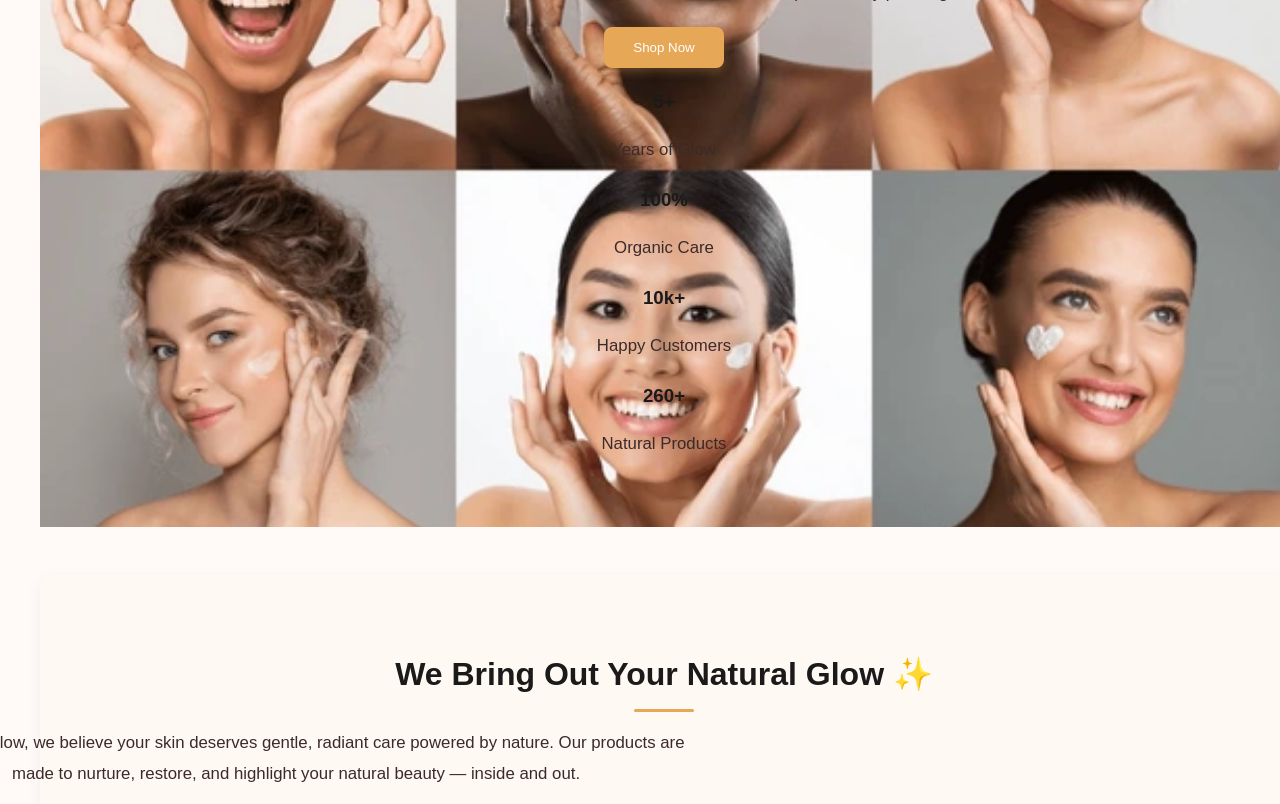
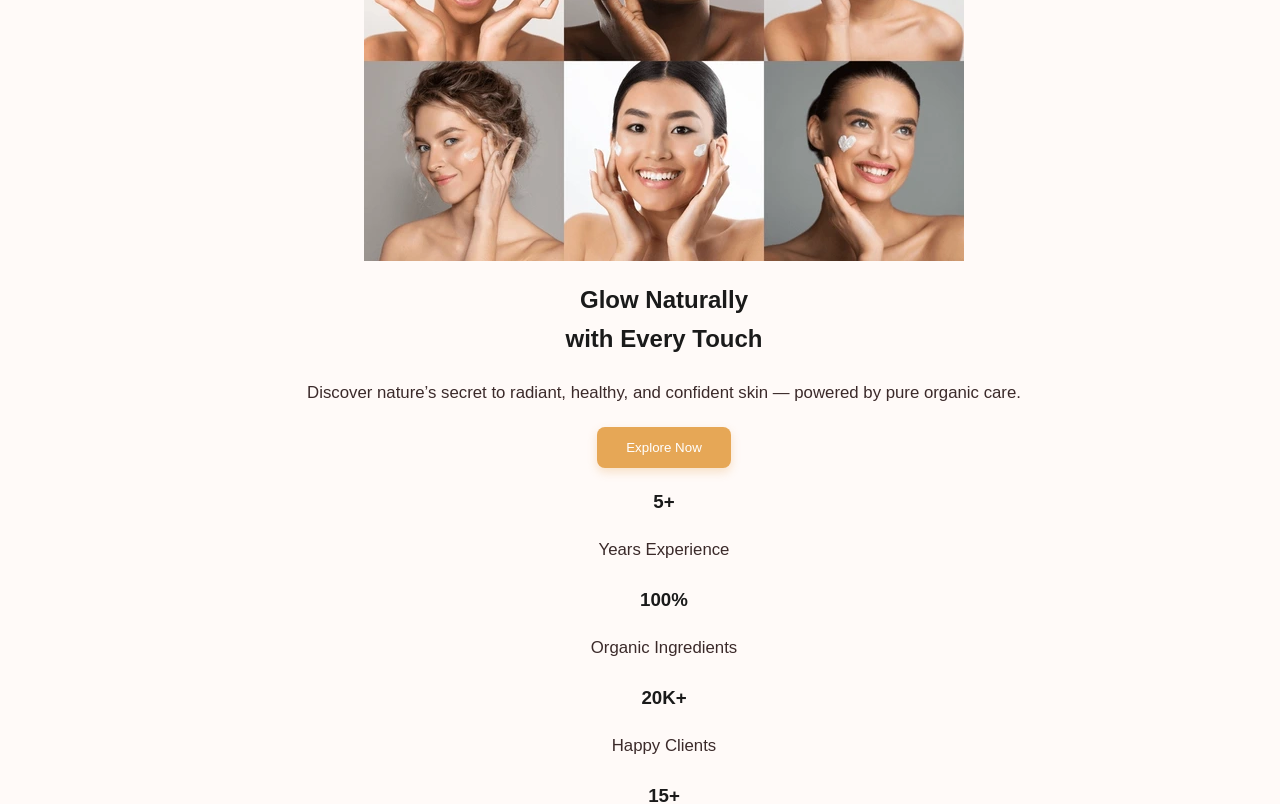
Before and after one commit to evalinenkirote890-eve/natural-glow, a React (Vite) app in the folder natural-glow/: page / in a window 1280 px wide. Shown: the part 440-1244 px from the top of the page. Built offline with nearby package versions, Linux system fonts and the light colour scheme.

Commit message:
added lazylonding for src images on testimonials,about section ,and hero section

```diff
--- a/natural-glow/src/components/common/Testimonials.jsx
+++ b/natural-glow/src/components/common/Testimonials.jsx
@@ -1,4 +1,5 @@
 import React from "react";
+import { motion } from "framer-motion";
 import { Star } from "lucide-react";
 import customerImg from "../../assets/images/customer.jpg";
 
@@ -6,36 +7,69 @@ const Testimonials = () => {
   return (
     <section id="testimonials" className="py-20 bg-rose-50">
       <div className="container mx-auto px-6 text-center">
-        <h2 className="text-3xl font-bold text-gray-800 mb-10">
+        {/* 🌸 Section Heading */}
+        <motion.h2
+          className="text-3xl font-bold text-gray-800 mb-10"
+          initial={{ opacity: 0, y: -30 }}
+          whileInView={{ opacity: 1, y: 0 }}
+          transition={{ duration: 0.6, ease: "easeOut" }}
+          viewport={{ once: true }}
+        >
           What Our <span className="text-rose-500">Customers</span> Say
-        </h2>
+        </motion.h2>
 
-        <div className="max-w-xl mx-auto bg-white p-8 rounded-2xl shadow-lg hover:shadow-rose-100 transition duration-300">
-
-          <img
+        {/* 💬 Testimonial Card */}
+        <motion.div
+          className="max-w-xl mx-auto bg-white p-8 rounded-2xl shadow-lg hover:shadow-rose-100 transition duration-300"
+          initial={{ opacity: 0, y: 40 }}
+          whileInView={{ opacity: 1, y: 0 }}
+          transition={{ duration: 0.8, ease: "easeOut", delay: 0.2 }}
+          viewport={{ once: true }}
+        >
+          {/* ✅ Lazy-loaded Image */}
+          <motion.img
             src={customerImg}
             alt="Happy customer"
+            loading="lazy"
+            decoding="async"
             className="w-20 h-20 rounded-full mx-auto mb-4 object-cover shadow-md"
+            initial={{ scale: 0.8, opacity: 0 }}
+            whileInView={{ scale: 1, opacity: 1 }}
+            transition={{ duration: 0.6, ease: "easeOut" }}
+            viewport={{ once: true }}
           />
 
-
+          {/* ⭐ Rating */}
           <div className="flex justify-center mb-4 text-rose-400">
             {[...Array(5)].map((_, i) => (
               <Star key={i} size={18} fill="#f43f5e" stroke="#f43f5e" />
             ))}
           </div>
 
-
-          <p className="text-gray-600 mb-6 leading-relaxed italic">
+          {/* 🗨 Quote */}
+          <motion.p
+            className="text-gray-600 mb-6 leading-relaxed italic"
+            initial={{ opacity: 0 }}
+            whileInView={{ opacity: 1 }}
+            transition={{ duration: 0.7, delay: 0.4 }}
+            viewport={{ once: true }}
+          >
             “I absolutely love Natural Glow! My skin has never felt this fresh
             and smooth. The products smell amazing and are so gentle — truly a
             self-care essential!”
-          </p>
+          </motion.p>
 
-
-          <h3 className="font-semibold text-gray-800 text-lg">Amelia K.</h3>
-          <p className="text-sm text-gray-500">Nairobi, Kenya</p>
-        </div>
+          {/* 👩 Customer Info */}
+          <motion.div
+            initial={{ opacity: 0 }}
+            whileInView={{ opacity: 1 }}
+            transition={{ duration: 0.6, delay: 0.5 }}
+            viewport={{ once: true }}
+          >
+            <h3 className="font-semibold text-gray-800 text-lg">Amelia K.</h3>
+            <p className="text-sm text-gray-500">Nairobi, Kenya</p>
+          </motion.div>
+        </motion.div>
       </div>
     </section>
   );
--- a/natural-glow/src/components/sections/About.jsx
+++ b/natural-glow/src/components/sections/About.jsx
@@ -49,7 +49,7 @@ const About = () => {
           />
         </motion.div>
 
-        {/* ✅ Right Image Side with Animation */}
+        {/* ✅ Right Image Side with Lazy Loading + Animation */}
         <motion.div
           className="md:w-1/2 flex justify-center"
           initial={{ opacity: 0, x: 60 }}
@@ -60,7 +60,9 @@ const About = () => {
           <img
             src={productImage}
             alt="Natural Glow products"
+            loading="lazy" // ✅ Enables lazy loading
             className="w-full max-w-md rounded-2xl shadow-xl object-cover"
+            decoding="async" // ✅ Helps browsers render faster
           />
         </motion.div>
       </div>
--- a/natural-glow/src/components/sections/Hero.jsx
+++ b/natural-glow/src/components/sections/Hero.jsx
@@ -1,50 +1,56 @@
 import React from "react";
-import heroImage from "../../assets/images/hero-banner.jpg";
+import heroBanner from "../../assets/images/hero-banner.jpg";
 
 const Hero = () => {
   return (
     <section
       id="home"
-      className="relative h-screen flex flex-col justify-center items-center text-center text-white"
-      style={{
-        backgroundImage: `url(${heroImage})`,
-        backgroundSize: "cover",
-        backgroundPosition: "center",
-      }}
+      className="relative h-[90vh] flex items-center justify-center text-center text-white overflow-hidden"
     >
-      {/* Dark Overlay */}
-      <div className="absolute inset-0 bg-black/40"></div>
+      {/* Lazy-loaded background image */}
+      <img
+        src={heroBanner}
+        alt="PureGlow Skincare Banner"
+        loading="lazy"
+        className="absolute inset-0 w-full h-full object-cover z-0"
+      />
 
-      {/* Main Text */}
-      <div className="relative z-10 max-w-2xl px-4">
+      {/* Overlay */}
+      <div className="absolute inset-0 bg-black/40 z-10"></div>
+
+      {/* Content */}
+      <div className="relative z-20 max-w-3xl px-6 mx-auto">
         <h1 className="text-4xl md:text-6xl font-bold mb-4 leading-tight">
           Glow Naturally <br /> with Every Touch
         </h1>
-        <p className="text-gray-200 mb-8">
-          Discover nature’s secret to radiant, healthy, and confident skin — powered by pure organic care.
+        <p className="text-gray-200 mb-8 text-lg">
+          Discover nature’s secret to radiant, healthy, and confident skin —
+          powered by pure organic care.
         </p>
-        <button className="bg-amber-400 text-white px-8 py-3 rounded-md font-medium hover:bg-amber-500 transition">
-          Shop Now
+        <button className="bg-amber-400 text-white px-8 py-3 rounded-full font-semibold hover:bg-amber-500 transition">
+          Explore Now
         </button>
       </div>
 
-      {/* Stats Bar */}
-      <div className="absolute bottom-0 left-1/2 transform -translate-x-1/2 translate-y-1/2 bg-emerald-800 text-white rounded-xl shadow-lg px-8 py-6 flex flex-wrap justify-center space-x-8">
-        <div className="text-center">
-          <h3 className="text-2xl font-bold">5+</h3>
-          <p className="text-sm">Years of Glow</p>
-        </div>
-        <div className="text-center">
-          <h3 className="text-2xl font-bold">100%</h3>
-          <p className="text-sm">Organic Care</p>
-        </div>
-        <div className="text-center">
-          <h3 className="text-2xl font-bold">10k+</h3>
-          <p className="text-sm">Happy Customers</p>
-        </div>
-        <div className="text-center">
-          <h3 className="text-2xl font-bold">260+</h3>
-          <p className="text-sm">Natural Products</p>
+      {/* Sticky Horizontal Stats */}
+      <div className="fixed bottom-4 left-1/2 transform -translate-x-1/2 w-[90%] md:w-[70%] bg-amber-400/95 backdrop-blur-md text-white py-4 px-6 rounded-2xl shadow-lg z-50">
+        <div className="flex justify-between items-center flex-wrap text-center gap-4">
+          <div>
+            <h3 className="text-2xl font-bold">5+</h3>
+            <p className="text-sm uppercase tracking-wide">Years Experience</p>
+          </div>
+          <div>
+            <h3 className="text-2xl font-bold">100%</h3>
+            <p className="text-sm uppercase tracking-wide">Organic Ingredients</p>
+          </div>
+          <div>
+            <h3 className="text-2xl font-bold">20K+</h3>
+            <p className="text-sm uppercase tracking-wide">Happy Clients</p>
+          </div>
+          <div>
+            <h3 className="text-2xl font-bold">15+</h3>
+            <p className="text-sm uppercase tracking-wide">Products Launched</p>
+          </div>
         </div>
       </div>
     </section>
```
